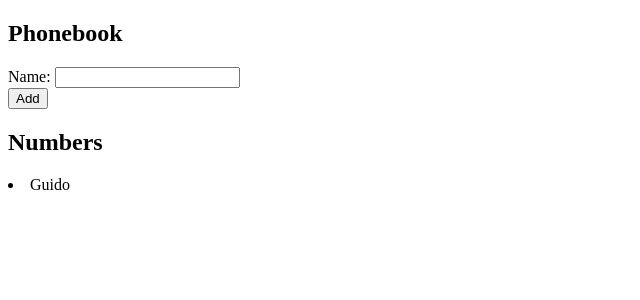
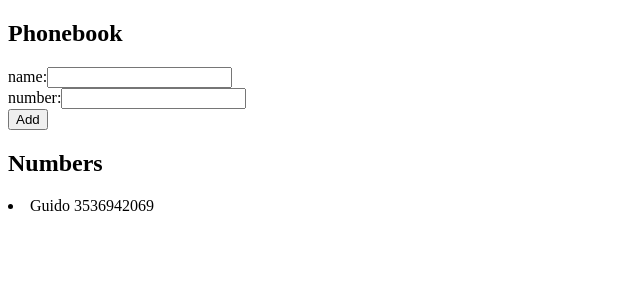
Before and after one commit to guidoserniotti/fullstack-dev, a React (Vite) app in the folder part2/phonebook/: page / in a window 1280 px wide. Shown: the top 300 px of the page, without its empty margins (0-640 px from the left). Built offline with nearby package versions, Linux system fonts and the light colour scheme.

Commit message:
part2 ex 2.8

```diff
--- a/part2/phonebook/src/App.jsx
+++ b/part2/phonebook/src/App.jsx
@@ -2,23 +2,28 @@ import { useState } from "react";
 import Number from "./components/Number";
 
 const App = () => {
-    const [persons, setPersons] = useState([{ name: "Guido" }]);
+    const [persons, setPersons] = useState([
+        { name: "Guido", number: "3536942069" },
+    ]);
     const [newName, setNewName] = useState("");
+    const [newNumber, setNewNumber] = useState("");
 
     const addPerson = (event) => {
         event.preventDefault();
-        if (newName === "") {
+        if (newName === "" || newNumber === "") {
             alert("No se permiten GAYS !");
         } else if (persons.some((person) => person.name === newName)) {
             alert(`${newName} ya está en la agenda`);
             setNewName("");
+            setNewNumber("");
             document.querySelector("input").focus();
             return;
         }
 
-        const newPerson = { name: newName };
+        const newPerson = { name: newName, number: newNumber };
         setPersons(persons.concat(newPerson));
         setNewName("");
+        setNewNumber("");
         document.querySelector("input").focus();
     };
 
@@ -26,18 +31,30 @@ const App = () => {
         setNewName(event.target.value);
     };
 
+    const handleLETSGETITTARTEDOnChange = (event) => {
+        setNewNumber(event.target.value);
+    };
+
     return (
         <div>
             <h2>Phonebook</h2>
             <form onSubmit={addPerson}>
                 <div>
-                    Name:{" "}
+                    name:
                     <input value={newName} onChange={handleNameOnChange} />
+                </div>
+                <div>
+                    number:
+                    <input
+                        value={newNumber}
+                        onChange={handleLETSGETITTARTEDOnChange}
+                    />
                 </div>
                 <div>
                     <button type="submit">Add</button>
                 </div>
             </form>
+
             <h2>Numbers</h2>
             {persons.map((person) => (
                 <Number key={person.name} number={person} />
--- a/part2/phonebook/src/components/Number.jsx
+++ b/part2/phonebook/src/components/Number.jsx
@@ -1,5 +1,9 @@
 const Number = ({ number }) => {
-    return <li>{number.name}</li>;
+    return (
+        <li>
+            {number.name} {number.number}
+        </li>
+    );
 };
 
 export default Number;
```
